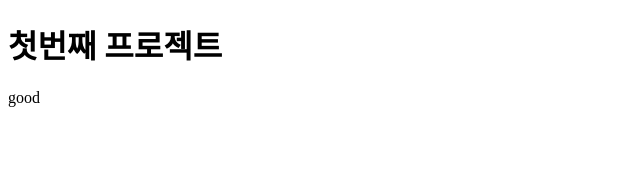
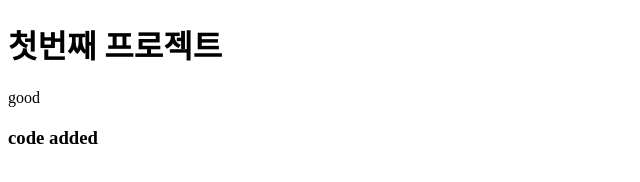
Before and after one commit to Ryanchoiseunghyun/Firstproject, a plain HTML site: page index.html in a window 1280 px wide. Shown: the whole page, without its empty margins (0-640 px from the left). Drawn offline with Linux system fonts and the light colour scheme.

Commit message:
second commit

```diff
--- a/index.html
+++ b/index.html
@@ -15,5 +15,8 @@
     </p>
     <h2>
     </h2>
+    <h3>
+        code added
+    </h3>
 </body>
 </html>
```
